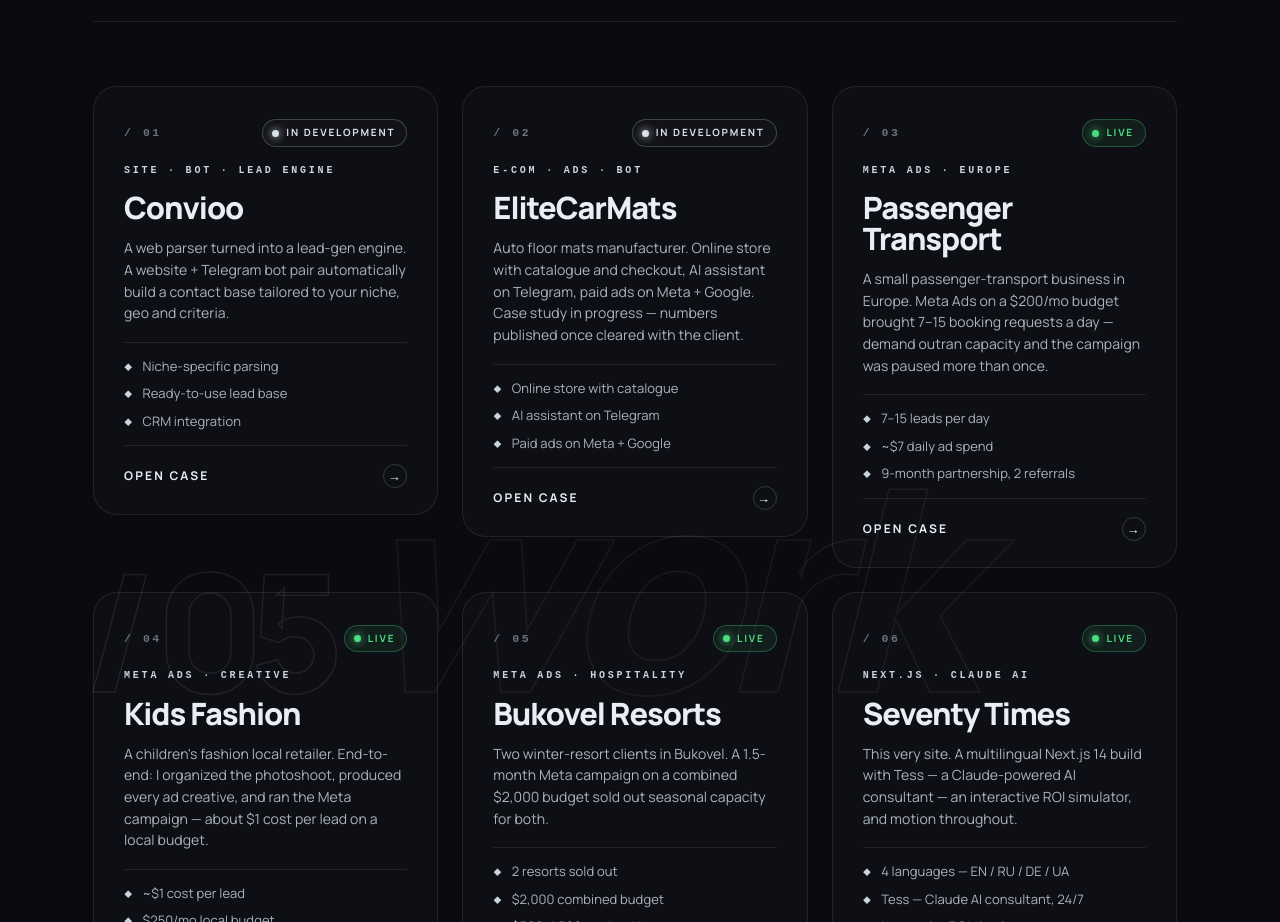
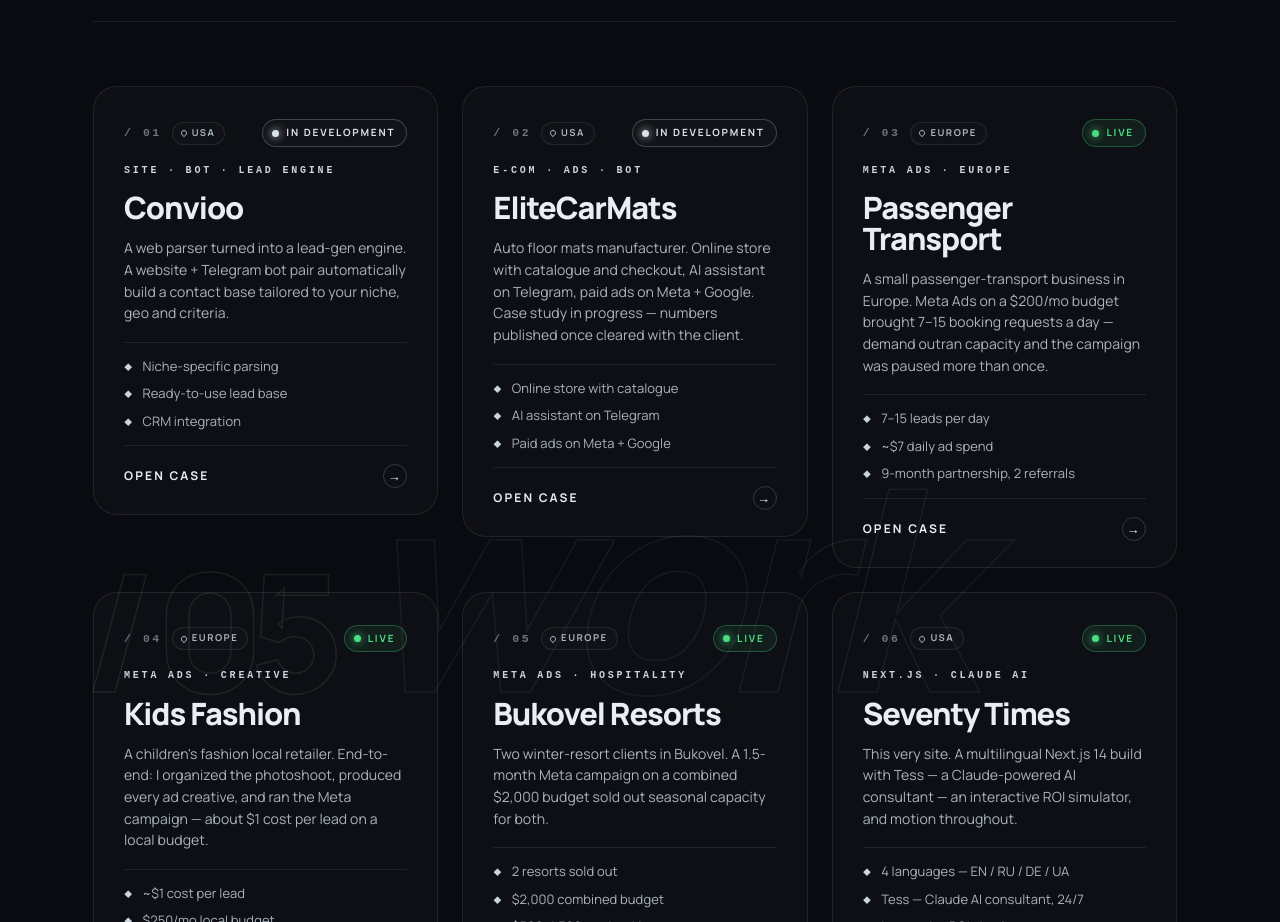
Before and after one commit to Seventy-Times-Agency/Seventy-Times, a Next.js app: page /en in a window 1280 px wide. Shown: the part 7700-8622 px from the top of the page. Built offline with nearby package versions, Linux system fonts and the light colour scheme.

Commit message:
Add region location badge to case cards and detail pages
https://claude.ai/code/session_01PvsETuu7tv3NHQQNMVzmfT

```diff
--- a/src/app/[locale]/cases/[slug]/CaseDetail.module.css
+++ b/src/app/[locale]/cases/[slug]/CaseDetail.module.css
@@ -134,6 +134,13 @@
   margin: 0;
 }
 
+.headMeta {
+  display: flex;
+  flex-wrap: wrap;
+  align-items: center;
+  gap: 10px;
+}
+
 .status {
   display: inline-flex;
   align-items: center;
@@ -146,6 +153,28 @@
   letter-spacing: 0.16em;
   text-transform: uppercase;
   color: var(--text-muted);
+}
+
+.location {
+  display: inline-flex;
+  align-items: center;
+  gap: 7px;
+  padding: 6px 14px 6px 12px;
+  border: 1px solid var(--line);
+  border-radius: var(--radius-pill);
+  font-size: 12px;
+  font-weight: 700;
+  letter-spacing: 0.16em;
+  text-transform: uppercase;
+  color: var(--text-muted);
+}
+
+.locationPin {
+  width: 8px;
+  height: 8px;
+  border-radius: 50% 50% 50% 0;
+  transform: rotate(-45deg);
+  border: 1.5px solid var(--accent-deep);
 }
 
 .statusDot {
--- a/src/components/sections/Cases.module.css
+++ b/src/components/sections/Cases.module.css
@@ -121,6 +121,36 @@
   align-items: center;
   justify-content: space-between;
   gap: 12px;
+}
+
+.cardTopLeft {
+  display: inline-flex;
+  align-items: center;
+  gap: 10px;
+}
+
+/* Location badge — region only, never the city. */
+.location {
+  display: inline-flex;
+  align-items: center;
+  gap: 5px;
+  padding: 3px 9px 3px 8px;
+  font-size: 9.5px;
+  font-weight: 700;
+  letter-spacing: 0.16em;
+  text-transform: uppercase;
+  color: var(--text-muted);
+  border: 1px solid var(--line);
+  border-radius: var(--radius-pill);
+  background: rgba(200, 212, 222, 0.02);
+}
+
+.locationPin {
+  width: 6px;
+  height: 6px;
+  border-radius: 50% 50% 50% 0;
+  transform: rotate(-45deg);
+  border: 1.5px solid var(--accent-deep);
 }
 
 .number {
--- a/src/components/sections/Cases.tsx
+++ b/src/components/sections/Cases.tsx
@@ -73,6 +73,7 @@ export default function Cases() {
                 metrics={card.metrics}
                 status={item.status}
                 statusLabel={statusLabel[item.status]}
+                location={card.regionLabel}
                 ctaLabel={t.casesCta}
                 href={localePath(`/cases/${item.id}`)}
               />
--- a/src/components/sections/cases/CaseCard.tsx
+++ b/src/components/sections/cases/CaseCard.tsx
@@ -12,6 +12,7 @@ export type CaseCardProps = {
   metrics?: readonly string[];
   status: CaseStatus;
   statusLabel: string;
+  location: string;
   ctaLabel: string;
   href: string;
 };
@@ -29,6 +30,7 @@ export default function CaseCard({
   metrics,
   status,
   statusLabel,
+  location,
   ctaLabel,
   href,
 }: CaseCardProps) {
@@ -37,7 +39,13 @@ export default function CaseCard({
   return (
     <Link href={href} className={`${styles.card} ${styles.cardLink}`}>
       <div className={styles.cardTop}>
-        <span className={styles.number}>/ {num}</span>
+        <div className={styles.cardTopLeft}>
+          <span className={styles.number}>/ {num}</span>
+          <span className={styles.location}>
+            <span className={styles.locationPin} aria-hidden="true" />
+            {location}
+          </span>
+        </div>
         <span
           className={`${styles.status} ${styles[`status_${status}`]}`}
           aria-label={statusLabel}
--- a/src/components/sections/cases/CaseStudyDetail.module.css
+++ b/src/components/sections/cases/CaseStudyDetail.module.css
@@ -137,6 +137,29 @@
 }
 .status_soon {
   color: var(--text-dim);
+}
+
+.location {
+  display: inline-flex;
+  align-items: center;
+  gap: 6px;
+  padding: 4px 11px 4px 9px;
+  font-size: 10px;
+  font-weight: 700;
+  letter-spacing: 0.16em;
+  text-transform: uppercase;
+  color: var(--text-muted);
+  border: 1px solid var(--line);
+  border-radius: var(--radius-pill);
+  background: rgba(200, 212, 222, 0.02);
+}
+
+.locationPin {
+  width: 7px;
+  height: 7px;
+  border-radius: 50% 50% 50% 0;
+  transform: rotate(-45deg);
+  border: 1.5px solid var(--case-accent, var(--accent-deep));
 }
 
 .niche {
--- a/src/data/cases.ts
+++ b/src/data/cases.ts
@@ -25,6 +25,15 @@ type Loc = Record<Locale, string>;
 
 /** Same text in every locale — for numbers, symbols and brand tokens. */
 const u = (s: string): Loc => ({ en: s, ru: s, de: s, ua: s });
+
+/** Where the work was delivered. Shown as a location badge — we keep
+ *  it to the region level (no city) on purpose. */
+export type Region = "usa" | "europe";
+
+export const REGION_LABELS: Record<Region, Loc> = {
+  usa: { en: "USA", ru: "США", de: "USA", ua: "США" },
+  europe: { en: "Europe", ru: "Европа", de: "Europa", ua: "Європа" },
+};
 
 type Stat = { value: string; label: Loc };
 type Row = { label: Loc; value: Loc };
@@ -71,6 +80,7 @@ export type CaseStudy = {
 export type CaseItem = {
   id: string;
   status: CaseStatus;
+  region: Region;
   url?: string;
   // Legacy dictionary-keyed content.
   titleKey?: "case1Title" | "case2Title";
@@ -86,6 +96,8 @@ export type CaseCardContent = {
   tag: string;
   summary: string;
   metrics?: readonly string[];
+  region: Region;
+  regionLabel: string;
 };
 
 /**
@@ -97,6 +109,8 @@ export function caseCardContent(
   locale: Locale,
   t: Dictionary,
 ): CaseCardContent {
+  const region = item.region;
+  const regionLabel = REGION_LABELS[region][locale];
   if (item.study) {
     const s = item.study;
     return {
@@ -104,6 +118,8 @@ export function caseCardContent(
       tag: s.tag[locale],
       summary: s.summary[locale],
       metrics: s.metrics?.map((m) => m[locale]),
+      region,
+      regionLabel,
     };
   }
   return {
@@ -111,6 +127,8 @@ export function caseCardContent(
     tag: t[item.tagKey!],
     summary: t[item.summaryKey!],
     metrics: item.metricsKey ? t[item.metricsKey] : undefined,
+    region,
+    regionLabel,
   };
 }
 
@@ -119,6 +137,7 @@ export const CASES: readonly CaseItem[] = [
   {
     id: "passenger-transport",
     status: "live",
+    region: "europe",
     study: {
       accent: "#FF6B35",
       title: {
@@ -359,6 +378,7 @@ export const CASES: readonly CaseItem[] = [
   {
     id: "kids-fashion",
     status: "live",
+    region: "europe",
     study: {
       accent: "#A855F7",
       title: {
@@ -593,6 +613,7 @@ export const CASES: readonly CaseItem[] = [
   {
     id: "bukovel",
     status: "live",
+    region: "europe",
     study: {
       accent: "#60A5FA",
       title: {
@@ -641,10 +662,10 @@ export const CASES: readonly CaseItem[] = [
         ua: "2 клієнти-курорти · бюджет $2 000 · 1,5 місяця",
       },
       niche: {
-        en: "Hospitality · Ukraine · Winter",
-        ru: "Гостеприимство · Украина · Зима",
-        de: "Hospitality · Ukraine · Winter",
-        ua: "Гостинність · Україна · Зима",
+        en: "Hospitality · Europe · Winter",
+        ru: "Гостеприимство · Европа · Зима",
+        de: "Hospitality · Europa · Winter",
+        ua: "Гостинність · Європа · Зима",
       },
       stats: [
         {
@@ -846,6 +867,7 @@ export const CASES: readonly CaseItem[] = [
   {
     id: "seventy-times",
     status: "live",
+    region: "usa",
     study: {
       accent: "#818cf8",
       title: u("Seventy Times"),
@@ -988,6 +1010,7 @@ export const CASES: readonly CaseItem[] = [
     summaryKey: "case1Summary",
     metricsKey: "case1Metrics",
     status: "progress",
+    region: "usa",
   },
   {
     id: "elitecarmats",
@@ -996,5 +1019,6 @@ export const CASES: readonly CaseItem[] = [
     summaryKey: "case2Summary",
     metricsKey: "case2Metrics",
     status: "progress",
+    region: "usa",
   },
 ];
```
Also changed, not shown: src/app/[locale]/cases/[slug]/CaseDetail.tsx (+11 -1 lines), src/components/sections/cases/CaseStudyDetail.tsx (+10 -1 lines).
